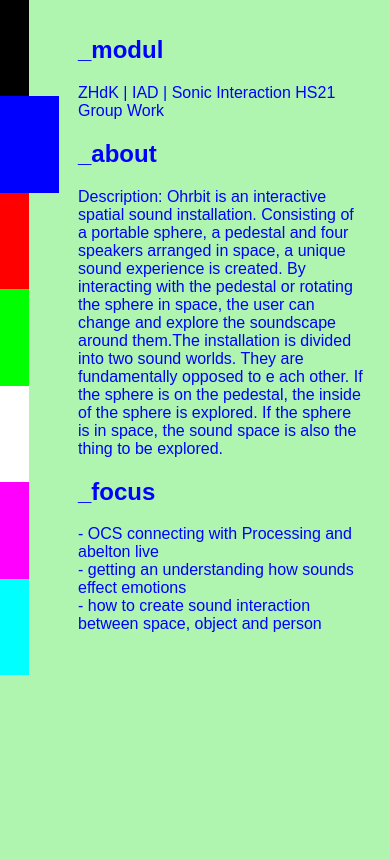
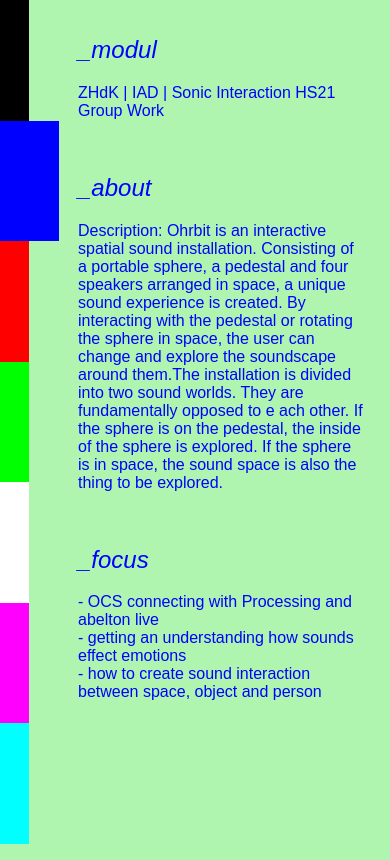
Before and after one commit to nadiwe/glowing-potato, a plain HTML site: page register/blue.html in a window 390 px wide. Drawn offline with nearby package versions, Linux system fonts and the light colour scheme; a web font is replaced by a local one.

Commit message:
mobile nav smaller

```diff
--- a/style.css
+++ b/style.css
@@ -3,12 +3,11 @@ body {
     margin: 0px;
     height: 100%;
     position: relative;
-
     font-family: din-2014,sans-serif;
 }
 h1{
     position: fixed;
-    bottom: 2%;
+    bottom: 0.1em;
     right: 3%;
 
     margin: 0;
@@ -29,6 +28,10 @@ h3{
     writing-mode: vertical-lr;
     z-index: 1;
 }
+h2{
+    font-weight: 400;
+    font-style: italic;
+}
 
 
 
@@ -37,7 +40,7 @@ nav{
     position: fixed;
     top:1em;
     z-index: 1;
-    width: 50%;
+    width: 30%;
     display: flex;
     flex-direction: column;
 }
@@ -107,7 +110,7 @@ section a img {
 /*------------------------------------------------------------------------*/
 #under nav{
     top: 0;
- height: 80%;
+ height: 100%;
  width: 30%;
 }
 #under div{
```
Also changed, not shown: register/blue.html (+2 -0 lines).
